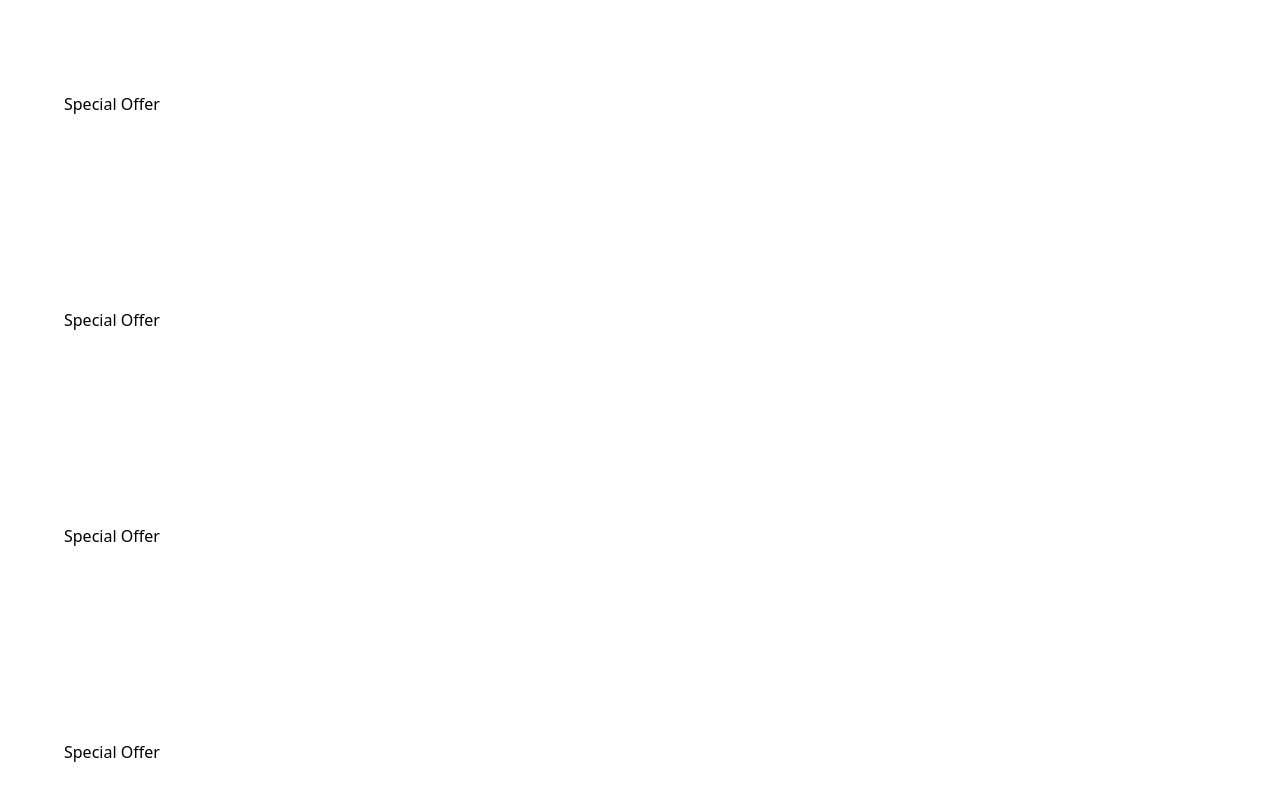
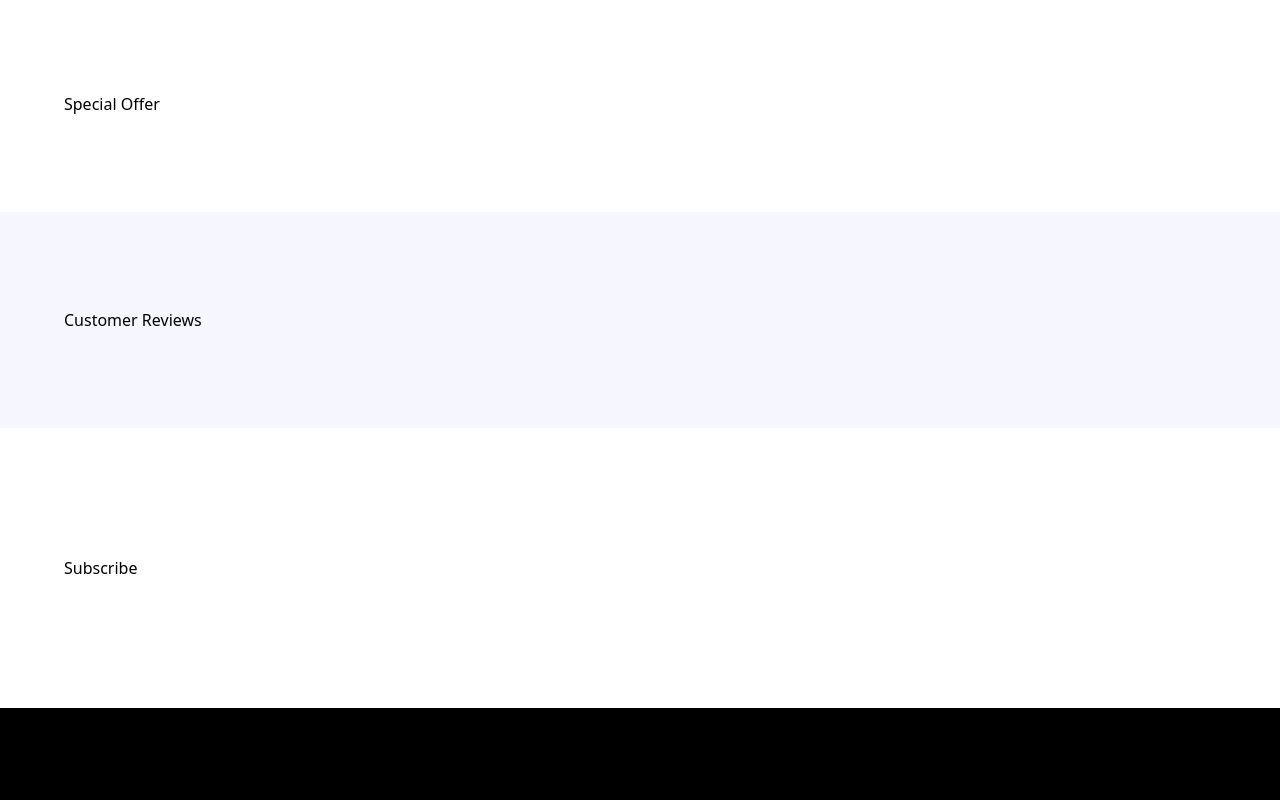
Before and after one commit to mahesha-piyumantha/nike_web_app, a React (Vite) app: page / in a window 1280 px wide. Shown: the part 684-1484 px from the top of the page. Built offline with nearby package versions, Linux system fonts and the light colour scheme; a web font is replaced by a local one.

Commit message:
component structure defined

```diff
--- a/src/App.jsx
+++ b/src/App.jsx
@@ -1,7 +1,6 @@
 /*
 This method can only be used instead of using
 export default function, if there are no any console.logs or function callings
-
 */
 
 const App = () => (
@@ -12,9 +11,9 @@ const App = () => (
     <section className="padding">Super Quality</section>
     <section className="padding-x py-10">Services</section>
     <section className="padding">Special Offer</section>
-    <section className="padding">Special Offer</section>
-    <section className="padding">Special Offer</section>
-    <section className="padding">Special Offer</section>
+    <section className="padding bg-pale-blue">Customer Reviews</section>
+    <section className="padding-x sm:py-32 py-16 w-full">Subscribe</section>
+    <section className="padding-x padding-t pb-8 bg-black">Footer</section>
   </main>
 );
 
--- /dev/null
+++ b/src/sections/CustomerReviews.jsx
@@ -0,0 +1,8 @@
+
+const CustomerReviews = () => {
+  return (
+    <div>CustomerReviews</div>
+  )
+}
+
+export default CustomerReviews
--- /dev/null
+++ b/src/sections/Footer.jsx
@@ -0,0 +1,5 @@
+const Footer = () => {
+  return <div>Footer</div>;
+};
+
+export default Footer;
--- /dev/null
+++ b/src/sections/Hero.jsx
@@ -0,0 +1,8 @@
+
+const Hero = () => {
+  return (
+    <div>Hero</div>
+  )
+}
+
+export default Hero
--- /dev/null
+++ b/src/sections/PopularProducts.jsx
@@ -0,0 +1,5 @@
+const PopularProducts = () => {
+  return <div>PopularProducts</div>;
+};
+
+export default PopularProducts;
--- /dev/null
+++ b/src/sections/Services.jsx
@@ -0,0 +1,8 @@
+
+const Services = () => {
+  return (
+    <div>Services</div>
+  )
+}
+
+export default Services
--- /dev/null
+++ b/src/sections/SpecialOffer.jsx
@@ -0,0 +1,8 @@
+
+const SpecialOffer = () => {
+  return (
+    <div>SpecialOffer</div>
+  )
+}
+
+export default SpecialOffer
--- /dev/null
+++ b/src/sections/Subscribe.jsx
@@ -0,0 +1,8 @@
+
+const Subscribe = () => {
+  return (
+    <div>Subscribe</div>
+  )
+}
+
+export default Subscribe
--- /dev/null
+++ b/src/sections/SuperQuality.jsx
@@ -0,0 +1,8 @@
+
+const SuperQuality = () => {
+  return (
+    <div>SuperQuality</div>
+  )
+}
+
+export default SuperQuality
```
